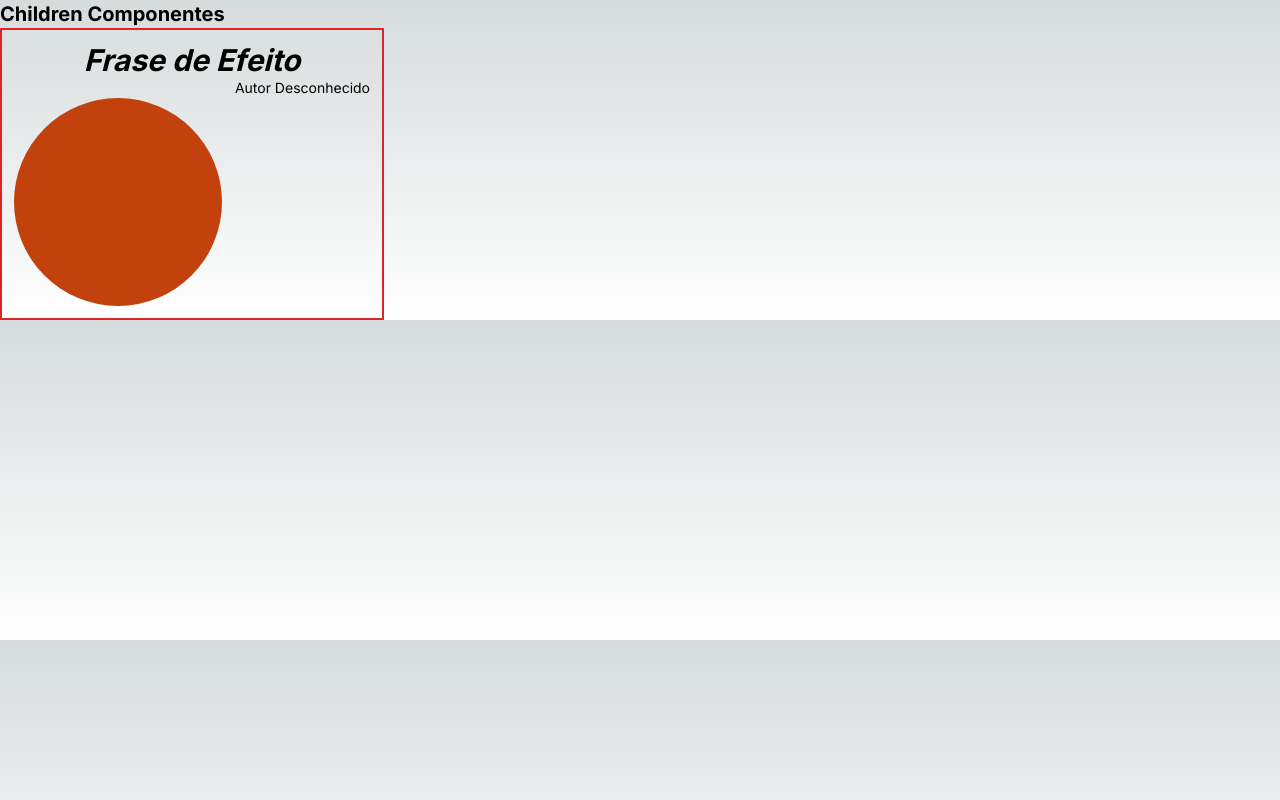
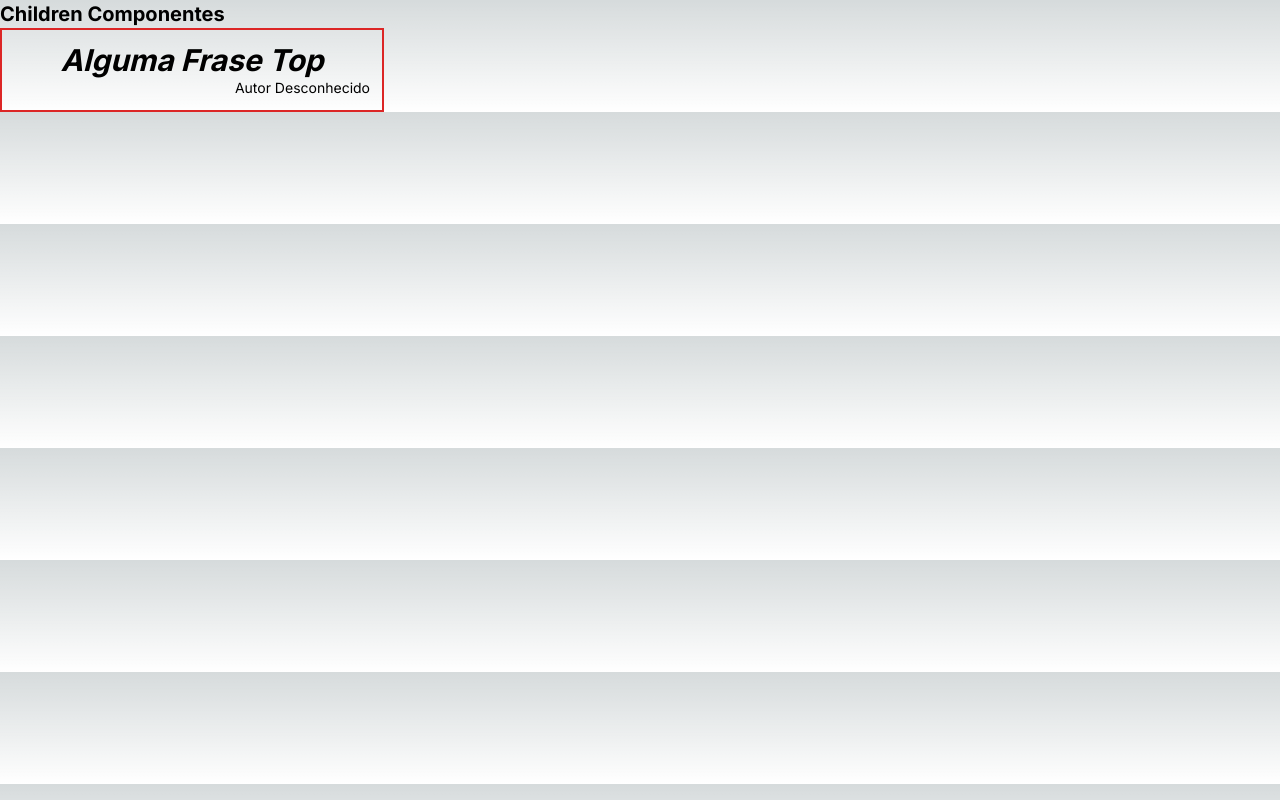
Before and after one commit to sdlima4025/react-primeiro-projeto, a Next.js app: page / in a window 1280 px wide. Built offline with nearby package versions, Linux system fonts and the light colour scheme.

Commit message:
condicional ternária

```diff
--- a/src/app/page.tsx
+++ b/src/app/page.tsx
@@ -1,25 +1,19 @@
 import { Card } from "@/components/Card";
-import { Circle } from "@/components/Circle";
+
 
 const Page = () => {
   return (
   <div>
       <h1 className="font-bold text-xl">Children Componentes</h1>
 
-      <Card>
-        <div>
-          <h3 className="text-3xl font-bold italic">Frase de Efeito</h3>
-          <p className="text-right text-sm">Autor Desconhecido</p>
-          <Circle/>
-        </div>
-      </Card>
+      <Card phase="Alguma Frase Top" />
   </div>
   );
 };
 
 export default Page;
 
-// Passando props para um componente.
+// Passando props para um componente. author="Coach de Milhões"
 
 
 // Definindo um valor padrão em props
--- a/src/components/Card.tsx
+++ b/src/components/Card.tsx
@@ -1,13 +1,21 @@
-import { ReactNode } from "react";
-
 type Props = {
-    children: ReactNode;
+    phase: string;
+    author?: string;
 }
 
-export const Card = ({children}: Props) => {
+export const Card = ({phase, author}: Props) => {
     return(
         <div className=" w-96 border-2 border-red-600 p-3 text-center">
-            {children}
+           <h3 className="text-3xl font-bold italic">{phase}</h3>
+           <p className="text-right text-sm">{author ?? 'Autor Desconhecido'}</p>
         </div>
     )
 }
+
+/**
+ * Condicional Ternária exemplo 1.
+ * {author ? author: 'Autor Desconhecido'}
+ *
+ *  Condicional Ternária exemplo 2.
+ * {author ?? 'Autor Desconhecido'}
+ * */
```
